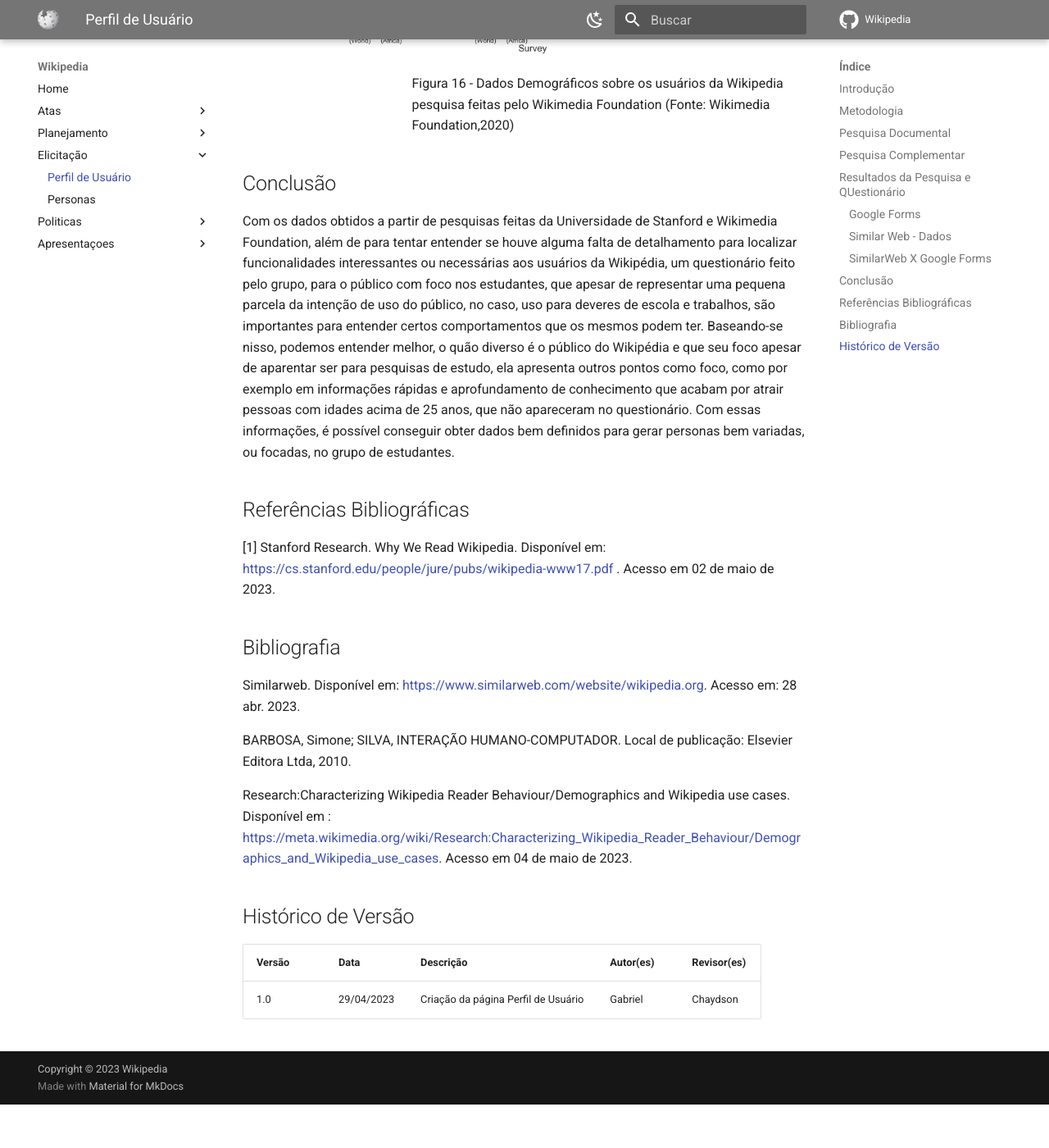
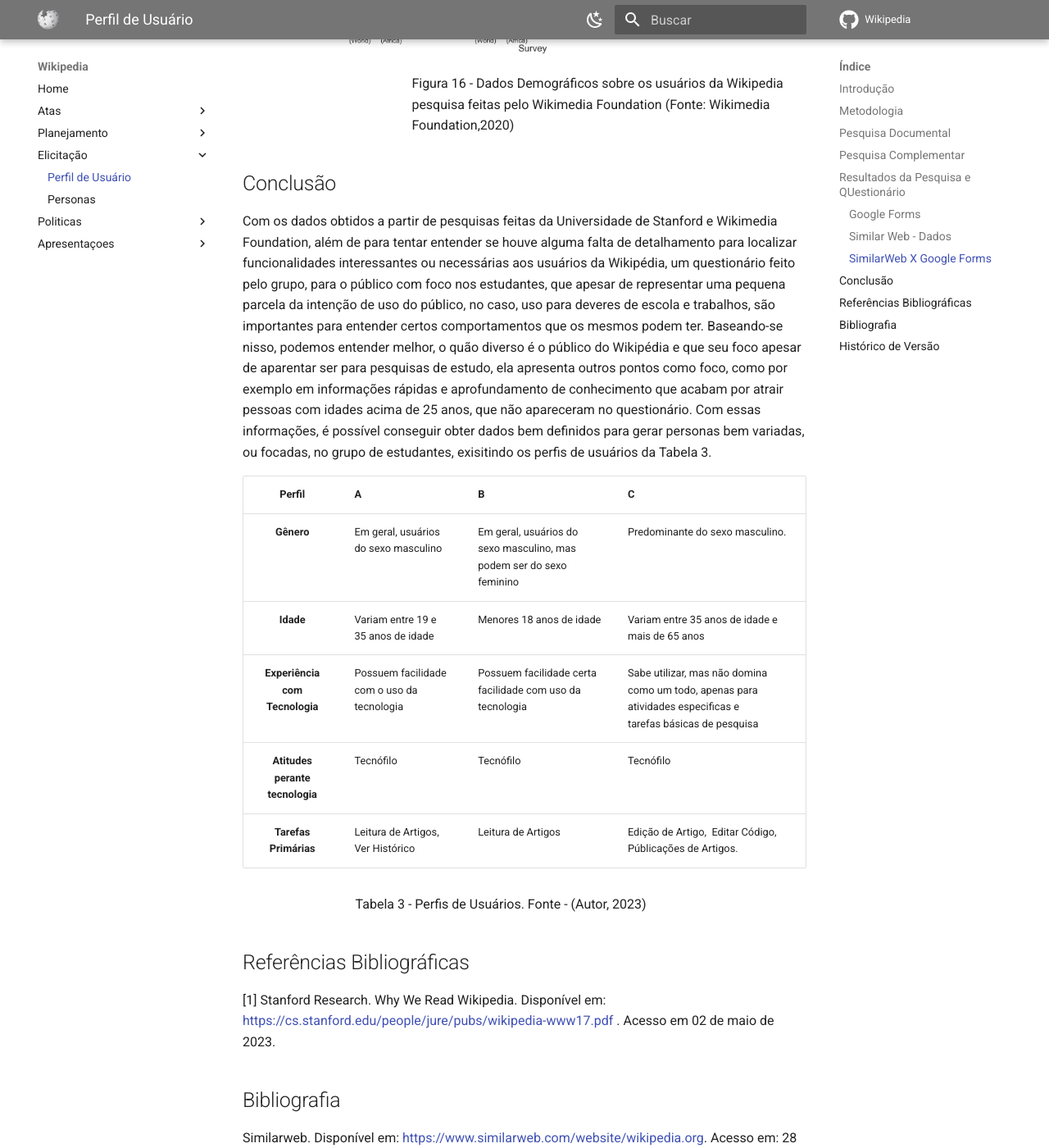
Before and after one commit to Interacao-Humano-Computador/2023.1-Wikipedia, an MkDocs documentation site: the page built from docs/elicitacoes/perfilDeUsuario.md, in a window 1280 px wide and 1400 px high, scrolled down 11421 px. Shown: the whole window at 82% size. Built offline with MkDocs 1.6.1 and Material for MkDocs 9.7.7, drawn with Linux system fonts in a browser that asks for light colours; comment, search, counter and statistics services are not loaded; before the commit the page ends 12768 px from its top, so only the background shows below that.

Commit message:
Adicionando tabela de perfil de usuário

```diff
--- a/docs/elicitacoes/perfilDeUsuario.md
+++ b/docs/elicitacoes/perfilDeUsuario.md
@@ -28,7 +28,7 @@
 | ----------------------------------- | ---------------------------------------------------------------------------------------------------------------------------------------------------------------------------------------------------------------------------------------------------------------------------------------------------------------------------------------------------------------------------------------------------------------------- |
 | Eu estou lendo esse artigo porque.. | eu tenho um trabalho de escola relacionado.<br />eu tenho que tomar uma decição pessoal baseada no tópico.<br />eu preciso de mais conhecimento sobre um evento atual ocorrido (copa do mundo, um terremoto, como por exemplo).<br />o tópico venho em uma conversa.<br />eu estou entediado ou explorando randomicamente o Wikipédia por diversão.<br />acho importante o tópico e quero aprender mais sobre. |
 | Eu estou lendo esse artigo para...  | procurar por um fato específico ou resposta rápida.<br />obter um visão geral do tópico.<br />aprofundar conhecimento sobre o tópico.                                                                                                                                                                                                                                                                             |
-| Antes de visitar este artigo...     | eu já era familiar com esse tópico.<br />eu não era familiar com esse tópico.<br />eu estava aprendendo sobre isso pela primeira vez.                                                                                                                                                                                                                                                                               |
+| Antes de visitar este artigo...     | eu já era familiar com esse tópico.<br />eu não era familiar com esse tópico.<br />eu estava aprendendo sobre isso pela primeira vez.                                                                                                                                                                                                                                                                              |
 
 <p style="margin-left: 20%;">Tabela 2 - Perguntas e Respostas Gerais do segundo Survey</p>
 <p style="margin-left: 35%;">Fonte - Adaptado (Wulczyn, 2017)</p>
@@ -147,7 +147,18 @@
 
 ## Conclusão
 
-Com os dados obtidos a partir de pesquisas feitas da Universidade de Stanford e Wikimedia Foundation, além de para tentar entender se houve alguma falta de detalhamento para localizar funcionalidades interessantes ou necessárias aos usuários da Wikipédia, um questionário feito pelo grupo, para o público com foco nos estudantes, que apesar de representar uma pequena parcela da intenção de uso do público, no caso, uso para deveres de escola e trabalhos, são importantes para entender certos comportamentos que os mesmos podem ter. Baseando-se nisso, podemos entender melhor, o quão diverso é o público do Wikipédia e que seu foco apesar de aparentar ser para pesquisas de estudo, ela apresenta outros pontos como foco, como por exemplo em informações rápidas e aprofundamento de conhecimento que acabam por atrair pessoas com idades acima de 25 anos, que não apareceram no questionário. Com essas informações, é possível conseguir obter dados bem definidos para gerar personas bem variadas, ou focadas, no grupo de estudantes.
+Com os dados obtidos a partir de pesquisas feitas da Universidade de Stanford e Wikimedia Foundation, além de para tentar entender se houve alguma falta de detalhamento para localizar funcionalidades interessantes ou necessárias aos usuários da Wikipédia, um questionário feito pelo grupo, para o público com foco nos estudantes, que apesar de representar uma pequena parcela da intenção de uso do público, no caso, uso para deveres de escola e trabalhos, são importantes para entender certos comportamentos que os mesmos podem ter. Baseando-se nisso, podemos entender melhor, o quão diverso é o público do Wikipédia e que seu foco apesar de aparentar ser para pesquisas de estudo, ela apresenta outros pontos como foco, como por exemplo em informações rápidas e aprofundamento de conhecimento que acabam por atrair pessoas com idades acima de 25 anos, que não apareceram no questionário. Com essas informações, é possível conseguir obter dados bem definidos para gerar personas bem variadas, ou focadas, no grupo de estudantes, exisitindo os perfis de usuários da Tabela 3.
+
+|                Perfil                | A                                          | B                                                                      | C                                                                                                               |
+| :-----------------------------------: | ------------------------------------------ | ---------------------------------------------------------------------- | --------------------------------------------------------------------------------------------------------------- |
+|             **Gênero**             | Em geral, usuários do sexo masculino     | Em geral, usuários do sexo masculino, mas podem ser do sexo feminino | Predominante do sexo masculino.                                                                                 |
+|            **Idade**            | Variam entre 19 e 35 anos de idade       | Menores 18 anos de idade                                               | Variam entre 35 anos de idade e mais de 65 anos                                                               |
+| **Experiência com Tecnologia** | Possuem facilidade com o uso da tecnologia | Possuem facilidade certa facilidade com uso da tecnologia             | Sabe utilizar, mas não domina como um todo, apenas para atividades especificas e tarefas básicas de pesquisa |
+| **Atitudes perante tecnologia** | Tecnófilo                                 | Tecnófilo                                                             | Tecnófilo                                                                                                      |
+|     **Tarefas Primárias**     | Leitura de Artigos, Ver Histórico        | Leitura de Artigos                                                     | Edição de Artigo,  Editar Código, Públicações de Artigos.                                                |
+
+
+<p style="margin-left: 20%;">Tabela 3 - Perfis de Usuários. Fonte - (Autor, 2023)</p>
 
 ## Referências Bibliográficas
 
```
